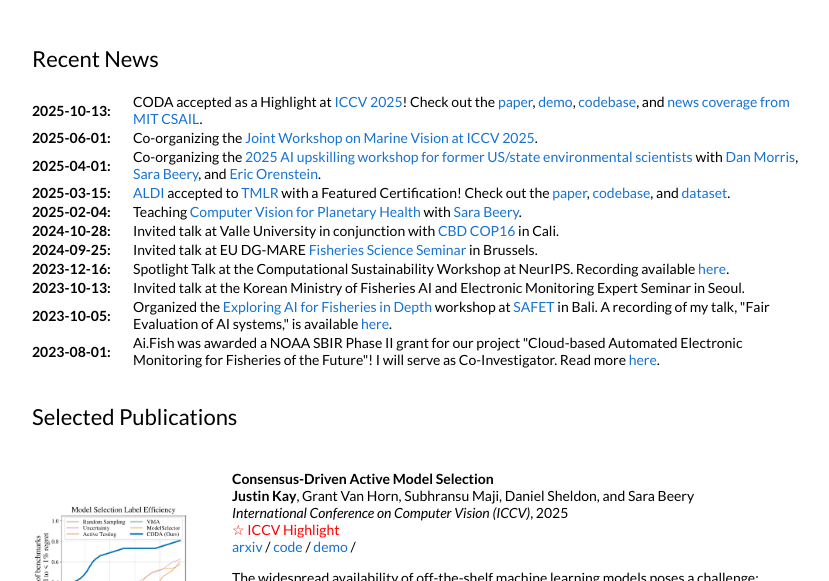
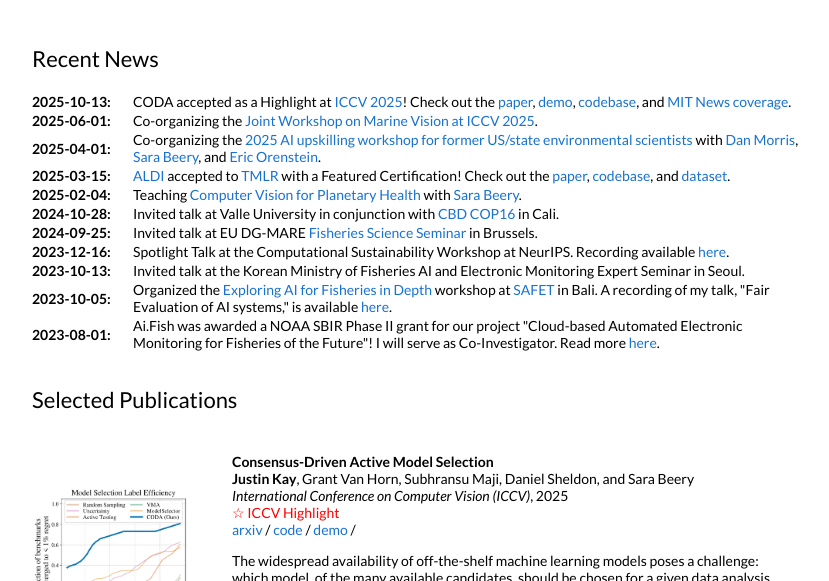
Before and after one commit to justinkay/justinkay.github.io, a Jekyll site: the page built from _posts/2025-07-31-coda.md, in a window 1280 px wide and 900 px high, cut to the strip 319-900 px from the top of the window. Shown: the whole strip, without its empty margins (228-1057 px from the left). Built offline with Jekyll 4.4.1, drawn with Linux system fonts in a browser that asks for light colours.

Commit message:
Update MIT News link in CODA highlight blurb

```diff
--- a/_data/news.yml
+++ b/_data/news.yml
@@ -1,6 +1,6 @@
 - date: 2025-10-13
   blurb: >-
-    CODA accepted as a Highlight at <a href="https://iccv.thecvf.com/Conferences/2025">ICCV 2025</a>! Check out the <a href="https://www.arxiv.org/abs/2507.23771">paper</a>, <a href="https://huggingface.co/spaces/justinkay/coda">demo</a>, <a href="https://github.com/justinkay/coda">codebase</a>, and <a href="https://www.csail.mit.edu/news/3-questions-how-ai-helping-us-monitor-and-support-vulnerable-ecosystems">news coverage from MIT CSAIL</a>.
+    CODA accepted as a Highlight at <a href="https://iccv.thecvf.com/Conferences/2025">ICCV 2025</a>! Check out the <a href="https://www.arxiv.org/abs/2507.23771">paper</a>, <a href="https://huggingface.co/spaces/justinkay/coda">demo</a>, <a href="https://github.com/justinkay/coda">codebase</a>, and <a href="https://news.mit.edu/2025/3q-how-ai-is-helping-monitor-support-vulnerable-ecosystems-1103">MIT News coverage</a>.
 
 - date: 2025-06-01
   blurb: >-
```
